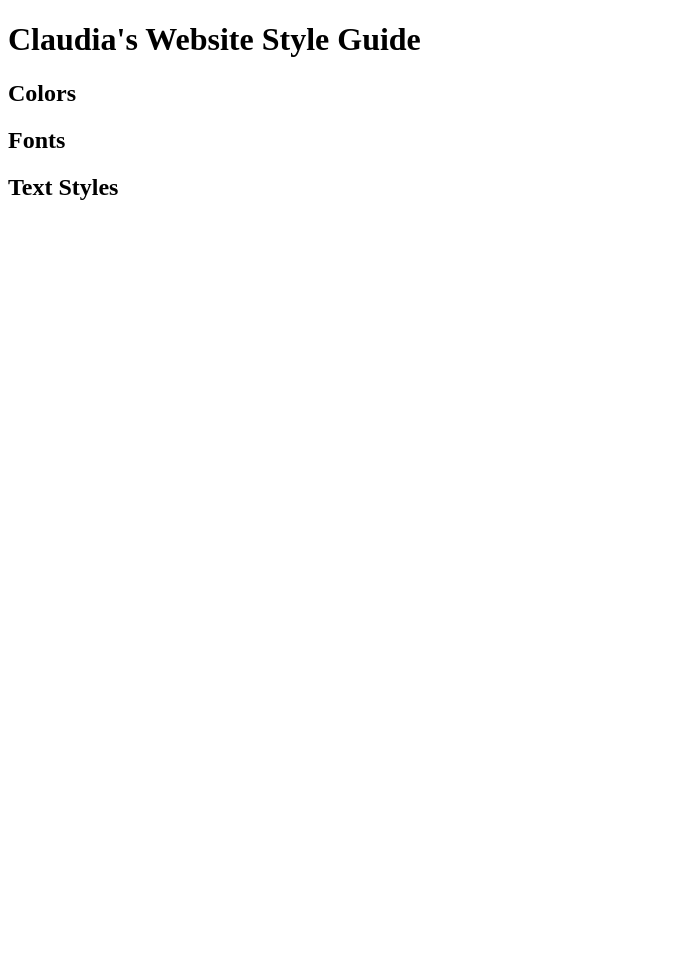
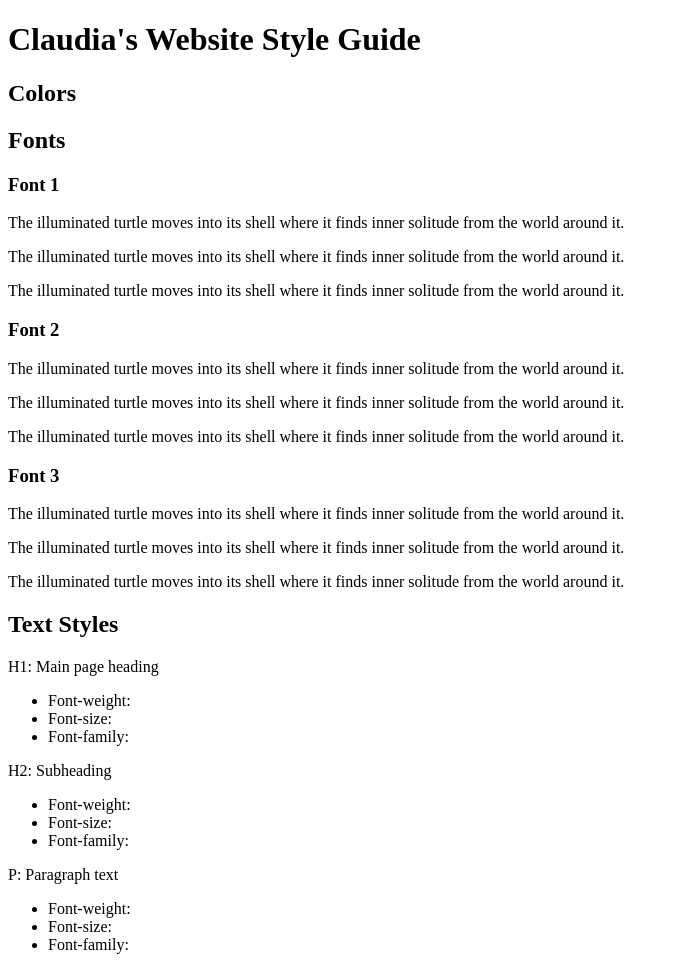
Before and after one commit to claugia13/website-design-system, a plain HTML site: page index.html in a window 1280 px wide. Shown: the whole page, without its empty margins (0-679 px from the left). Before the commit the page ends 800 px from the top, so only its background shows below. Drawn offline with Linux system fonts and the light colour scheme; a web font is replaced by a local one.

Commit message:
fill in outline

```diff
--- a/index.html
+++ b/index.html
@@ -21,11 +21,41 @@
        </section>
 
        <section>
-           <h2>Fonts</h2>
+          <h2>Fonts</h2>
+          <h3>Font 1</h3>
+          <p>The illuminated turtle moves into its shell where it finds inner solitude from the world around it.</p>
+          <p>The illuminated turtle moves into its shell where it finds inner solitude from the world around it.</p>
+          <p>The illuminated turtle moves into its shell where it finds inner solitude from the world around it.</p>
+          <h3>Font 2</h3>
+          <p>The illuminated turtle moves into its shell where it finds inner solitude from the world around it.</p>
+          <p>The illuminated turtle moves into its shell where it finds inner solitude from the world around it.</p>
+          <p>The illuminated turtle moves into its shell where it finds inner solitude from the world around it.</p>
+          <h3>Font 3</h3>
+          <p>The illuminated turtle moves into its shell where it finds inner solitude from the world around it.</p>
+          <p>The illuminated turtle moves into its shell where it finds inner solitude from the world around it.</p>
+          <p>The illuminated turtle moves into its shell where it finds inner solitude from the world around it.</p>
        </section>
 
        <section>
            <h2>Text Styles</h2>
+           <p class="h1 text">H1: Main page heading</p>
+           <ul>
+               <li>Font-weight: </li>
+               <li>Font-size: </li>
+               <li>Font-family: </li>
+           </ul>
+            <p class="h2 text">H2: Subheading</p>
+            <ul>
+                <li>Font-weight: </li>
+                <li>Font-size: </li>
+                <li>Font-family: </li>
+            </ul>
+            <p class="p text">P: Paragraph text</p>
+            <ul>
+                <li>Font-weight: </li>
+                <li>Font-size: </li>
+                <li>Font-family: </li>
+            </ul>
        </section>
 
         <script src="" async defer></script>
```
